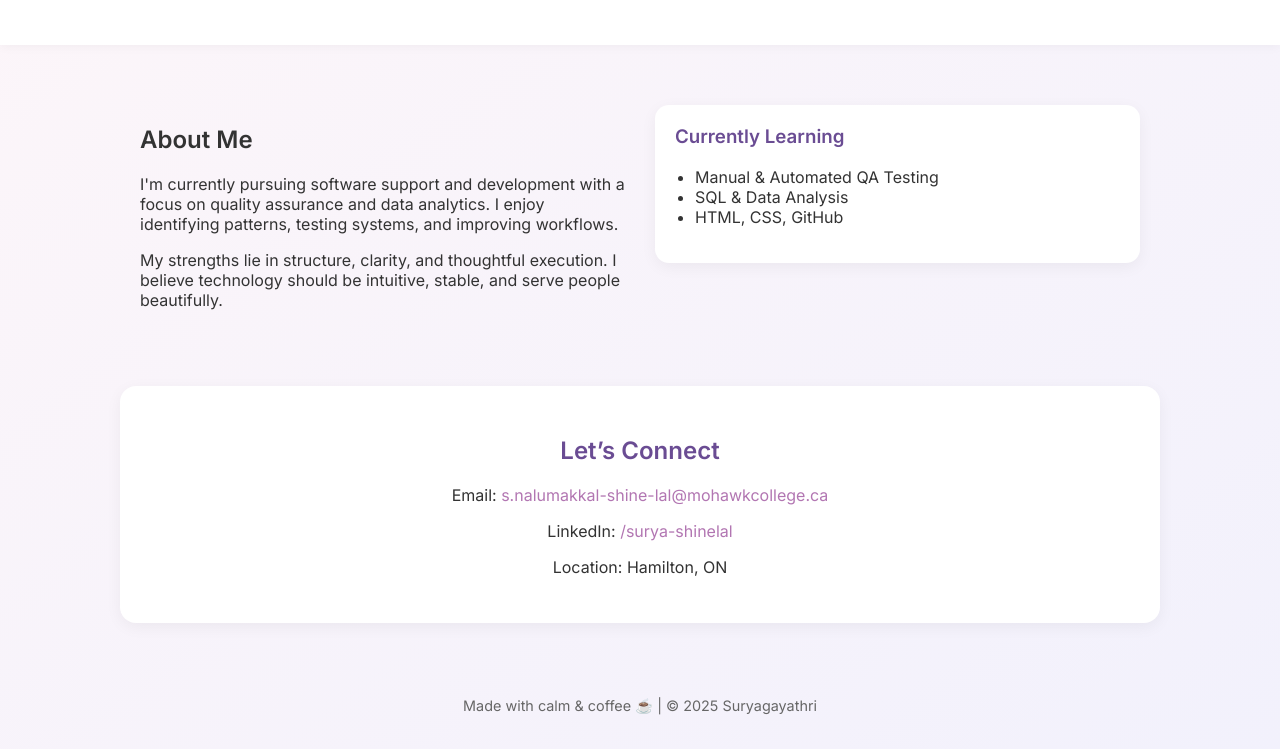
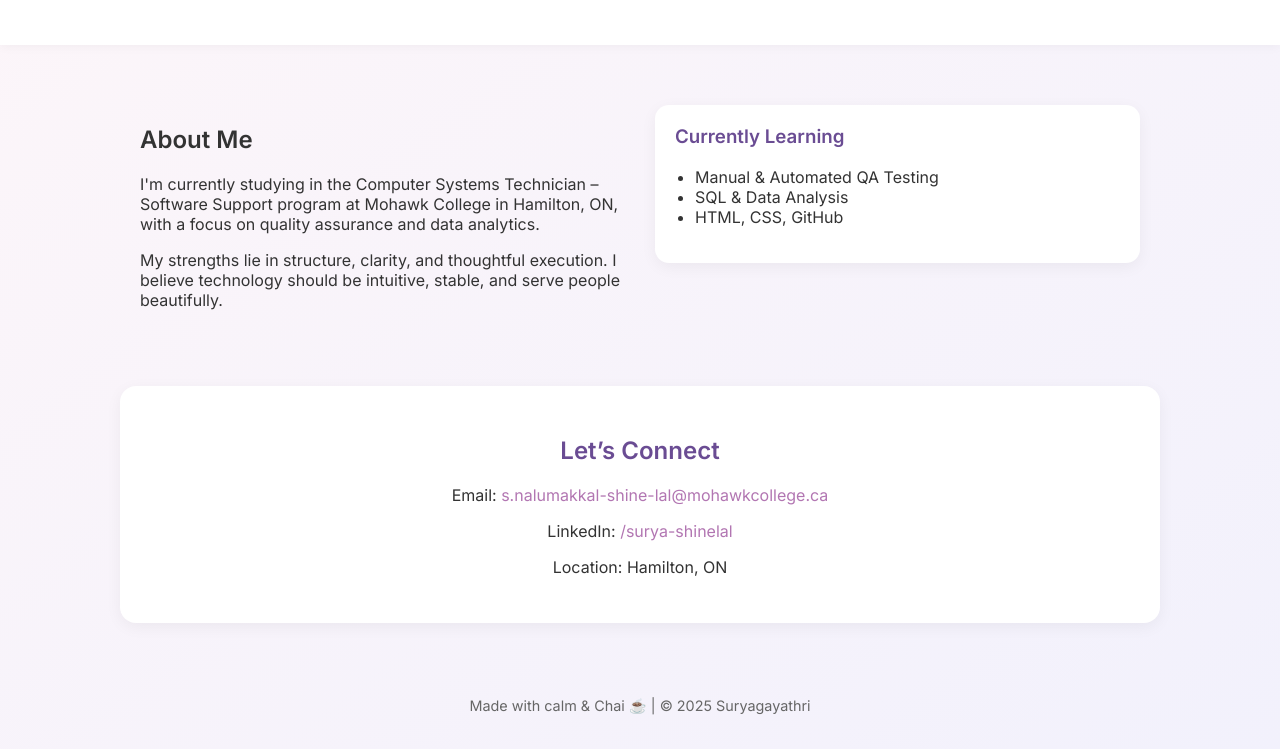
Before and after one commit to alter-verse/alter-verse.github.io, a plain HTML site: page index.html in a window 1280 px wide. Shown: the part 181-930 px from the top of the page. Drawn offline with nearby package versions, Linux system fonts and the light colour scheme.

Commit message:
Update index.html

```diff
--- a/index.html
+++ b/index.html
@@ -16,7 +16,7 @@
   <section class="about">
     <div class="about-text">
       <h2>About Me</h2>
-      <p>I'm currently pursuing software support and development with a focus on quality assurance and data analytics. I enjoy identifying patterns, testing systems, and improving workflows.</p>
+      <p>I'm currently studying in the Computer Systems Technician – Software Support program at Mohawk College in Hamilton, ON, with a focus on quality assurance and data analytics.</p>
       <p>My strengths lie in structure, clarity, and thoughtful execution. I believe technology should be intuitive, stable, and serve people beautifully.</p>
     </div>
     <div class="about-visual">
@@ -39,7 +39,7 @@
   </section>
 
   <footer>
-    <p>Made with calm & coffee ☕ | © 2025 Suryagayathri</p>
+    <p>Made with calm & Chai ☕ | © 2025 Suryagayathri</p>
   </footer>
 </body>
 </html>
```
